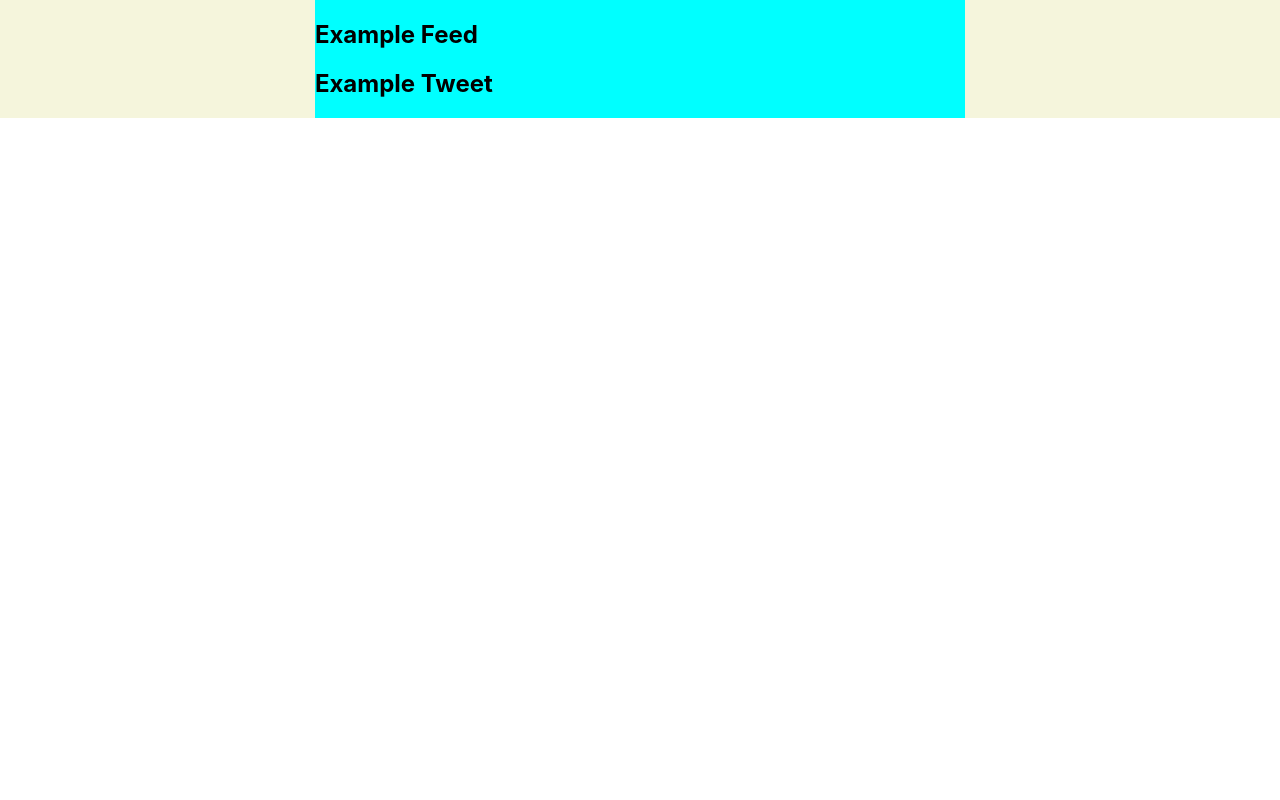
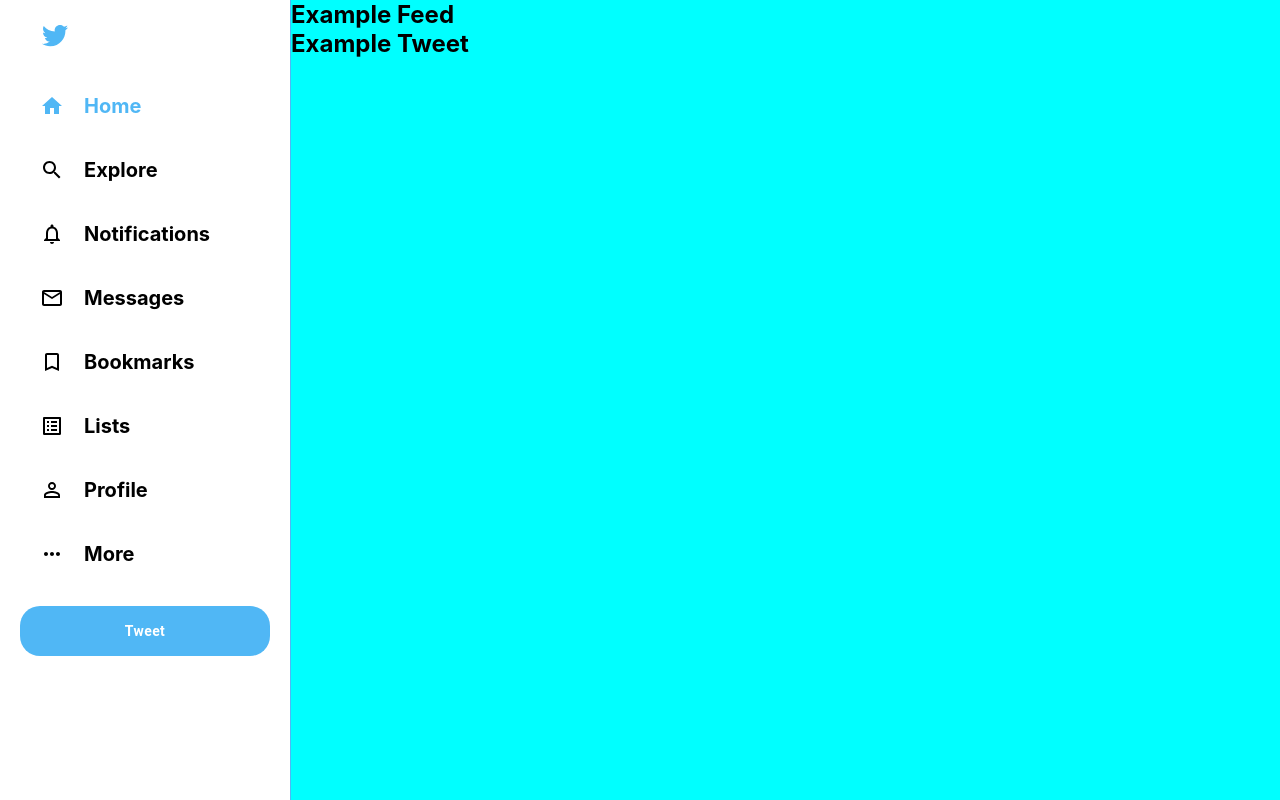
Before and after one commit to Miracle-Fruit/kikeriki, a React (Create React App) app in the folder cassandra/app/: page / in a window 1280 px wide. Built offline with nearby package versions, Linux system fonts and the light colour scheme.

Commit message:
Quicksave

```diff
--- a/cassandra/app/src/App.css
+++ b/cassandra/app/src/App.css
@@ -1,38 +1,11 @@
-.App {
-  text-align: center;
+body {
+  --twitter-color: #50b7f5;
+  --twitter-background: #e6ecf0;
 }
-
-.App-logo {
-  height: 40vmin;
-  pointer-events: none;
+.app {
+  display: flex;
+  height: 100vh;
+  max-width: 1300px;
+  margin-left: auto;
+  margin-right: auto;
 }
-
-@media (prefers-reduced-motion: no-preference) {
-  .App-logo {
-    animation: App-logo-spin infinite 20s linear;
-  }
-}
-
-.App-header {
-  background-color: #282c34;
-  min-height: 100vh;
-  display: flex;
-  flex-direction: column;
-  align-items: center;
-  justify-content: center;
-  font-size: calc(10px + 2vmin);
-  color: white;
-}
-
-.App-link {
-  color: #61dafb;
-}
-
-@keyframes App-logo-spin {
-  from {
-    transform: rotate(0deg);
-  }
-  to {
-    transform: rotate(360deg);
-  }
-}
--- a/cassandra/app/src/App.js
+++ b/cassandra/app/src/App.js
@@ -1,9 +1,13 @@
-import Mainpage from "./Mainpage/Mainpage";
+import Sidebar from './Sidebar/Sidebar';
+import Feed from './Feed/Feed';
 import './App.css';
 
 function App() {
   return (
-    <Mainpage />
+    <div className="app">
+      <Sidebar />
+      <Feed />
+    </div>
   );
 }
 
--- a/cassandra/app/src/Mainpage/Mainpage.css
+++ /dev/null
@@ -1,10 +0,0 @@
-.mainpage {
-    display: flex;
-    flex-direction: row;
-    align-content: center
-}
-
-.sidebar {
-    background-color: beige;
-    flex-grow: 2;
-}
--- a/cassandra/app/src/Mainpage/Mainpage.js
+++ /dev/null
@@ -1,16 +0,0 @@
-import React from "react";
-import Feed from "../Feed/Feed";
-import "./Mainpage.css";
-
-function Mainpage() {
-    return (
-        <div className="mainpage">
-            <div className="sidebar"></div>
-            <Feed />
-            <div className="sidebar"></div>
-        </div>
-    );
-}
-
-
-export default Mainpage;
--- /dev/null
+++ b/cassandra/app/src/Sidebar/Sidebar.css
@@ -0,0 +1,25 @@
+
+.sidebar__tweet {
+    background-color: var(--twitter-color) !important;
+    border: none !important;
+    color: white !important;
+    font-weight: 700 !important;
+    text-transform: inherit !important;
+    border-radius: 20px !important;
+    height: 50px !important;
+    margin-top: 20px !important;
+  }
+  .sidebar {
+    border-right: 1px solid var(--twitter-color);
+    flex: 0.25;
+    min-width: 250px;
+    padding-top: 20px;
+    padding-left: 20px;
+    padding-right: 20px;
+  }
+  .sidebar__twitterIcon {
+    color: var(--twitter-color);
+    font-size: 30px !important;
+    margin-left: 20px;
+    margin-bottom: 20px;
+  }
--- /dev/null
+++ b/cassandra/app/src/Sidebar/Sidebar.js
@@ -0,0 +1,35 @@
+import React from "react";
+import "./Sidebar.css";
+import SidebarOption from "./SidebarOption";
+import TwitterIcon from "@material-ui/icons/Twitter";
+import HomeIcon from "@material-ui/icons/Home";
+import SearchIcon from "@material-ui/icons/Search";
+import NotificationsNoneIcon from "@material-ui/icons/NotificationsNone";
+import MailOutlineIcon from "@material-ui/icons/MailOutline";
+import BookmarkBorderIcon from "@material-ui/icons/BookmarkBorder";
+import ListAltIcon from "@material-ui/icons/ListAlt";
+import PermIdentityIcon from "@material-ui/icons/PermIdentity";
+import MoreHorizIcon from "@material-ui/icons/MoreHoriz";
+import { Button } from "@material-ui/core";
+
+function Sidebar() {
+  return (
+    <div className="sidebar">
+      <TwitterIcon className="sidebar__twitterIcon" />
+      <SidebarOption Icon={HomeIcon} text="Home" active={true} />
+      <SidebarOption Icon={SearchIcon} text="Explore" />
+      <SidebarOption Icon={NotificationsNoneIcon} text="Notifications" />
+      <SidebarOption Icon={MailOutlineIcon} text="Messages" />
+      <SidebarOption Icon={BookmarkBorderIcon} text="Bookmarks" />
+      <SidebarOption Icon={ListAltIcon} text="Lists" />
+      <SidebarOption Icon={PermIdentityIcon} text="Profile" />
+      <SidebarOption Icon={MoreHorizIcon} text="More" />
+
+      <Button variant="outlined" className="sidebar__tweet" fullWidth>
+        Tweet
+      </Button>
+    </div>
+  );
+}
+
+export default Sidebar;
--- /dev/null
+++ b/cassandra/app/src/Sidebar/SidebarOption.css
@@ -0,0 +1,23 @@
+
+.sidebarOption {
+    display: flex;
+    align-items: center;
+    cursor: pointer;
+    border-radius: 30px;
+  }
+  .sidebarOption:hover {
+    background-color: #e8f5fe;
+    color: var(--twitter-color);
+    transition: color 100ms ease-out;
+  }
+  .sidebarOption > .MuiSvgIcon-root {
+    padding: 20px;
+  }
+  .sidebarOption > h2 {
+    font-weight: 700;
+    font-size: 20px;
+    margin-right: 20px;
+  }
+  .sidebarOption--active {
+    color: var(--twitter-color);
+  }
--- /dev/null
+++ b/cassandra/app/src/Sidebar/SidebarOption.js
@@ -0,0 +1,13 @@
+import React from "react";
+import "./SidebarOption.css";
+
+function SidebarOption({ text, Icon, active }) {
+  return (
+    <div className={`sidebarOption  ${active && "sidebarOption--active"}`}>
+      <Icon />
+      <h2>{text}</h2>
+    </div>
+  );
+}
+
+export default SidebarOption;
--- a/cassandra/app/src/index.css
+++ b/cassandra/app/src/index.css
@@ -1,3 +1,8 @@
+*{
+  margin: 0;
+  padding: 0;
+ }
+
 body {
   margin: 0;
   font-family: -apple-system, BlinkMacSystemFont, 'Segoe UI', 'Roboto', 'Oxygen',
```
Also changed, not shown: cassandra/app/src/setupTests.js (deleted, +0 -5 lines), cassandra/app/src/logo.svg (deleted), 1 other file (tests, documents, lock files or other folders).
